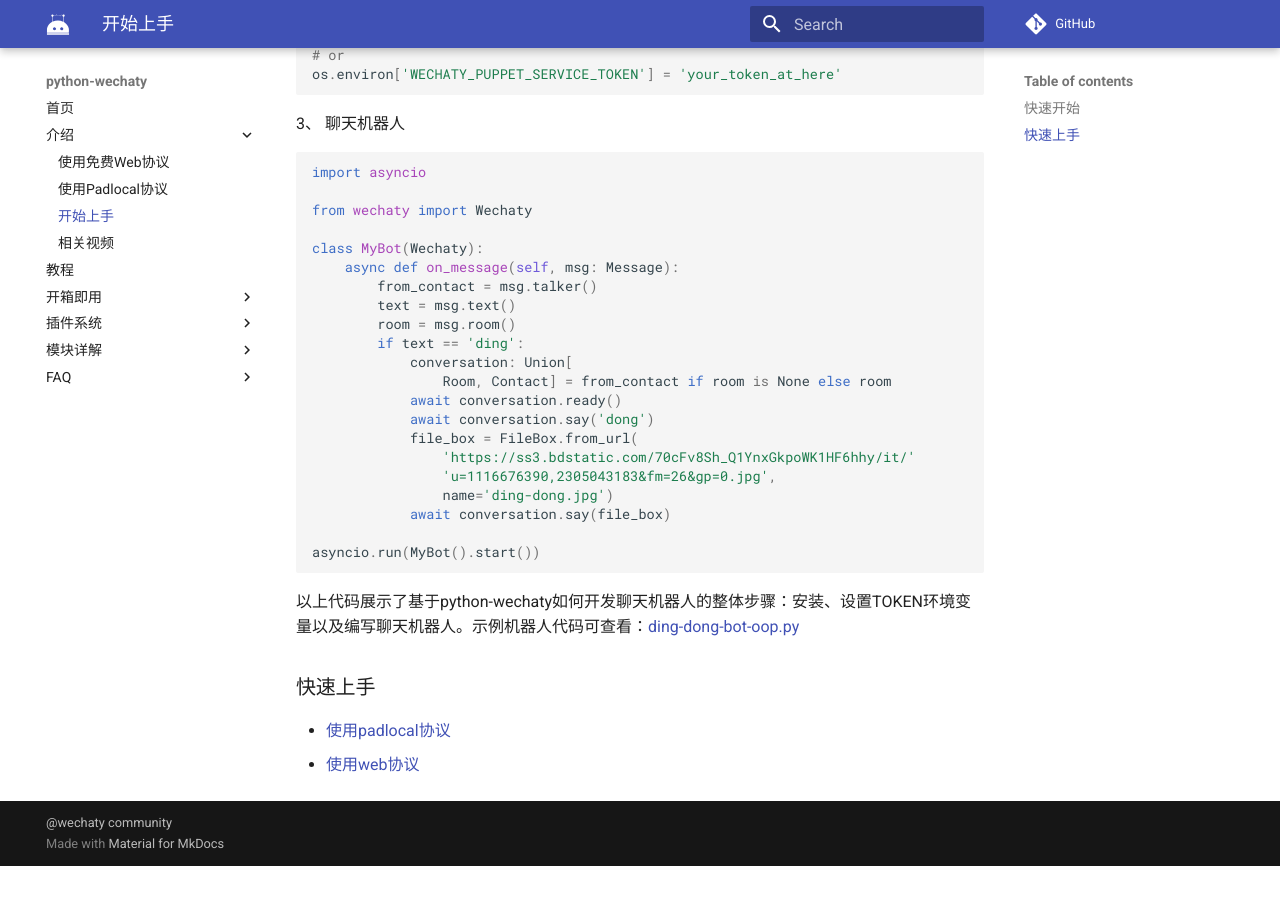
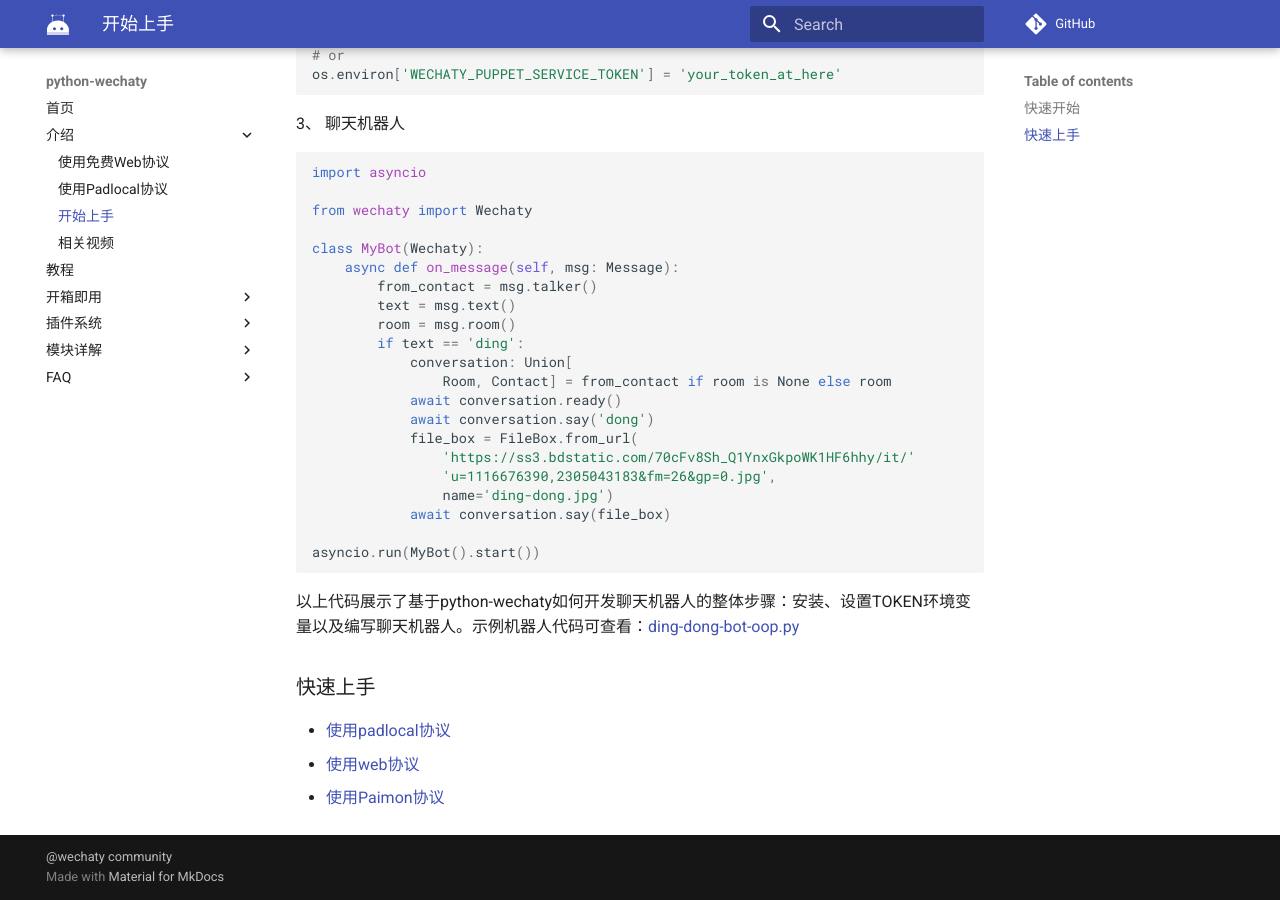
Before and after one commit to wechaty/python-wechaty, an MkDocs documentation site: the page built from docs/introduction/getting-started.md, in a window 1280 px wide and 900 px high, scrolled down 503 px. Built offline with MkDocs 1.6.1 and Material for MkDocs 9.7.7, drawn with Linux system fonts in a browser that asks for light colours; comment, search, counter and statistics services are not loaded; before the commit the page ends 1369 px from its top, so only the background shows below that.

Commit message:
Update getting-started.md

```diff
--- a/docs/introduction/getting-started.md
+++ b/docs/introduction/getting-started.md
@@ -53,5 +53,6 @@ asyncio.run(MyBot().start())
 
 ## 快速上手
 
-- [使用padlocal协议](./how-to/use-padlocal-protocol.md)
-- [使用web协议](./how-to/use-web-protocol.md)
+- [使用padlocal协议](./use-padlocal-protocol.md)
+- [使用web协议](./use-web-protocol.md)
+- [使用Paimon协议](./use-paimon-protocol.md)
```
